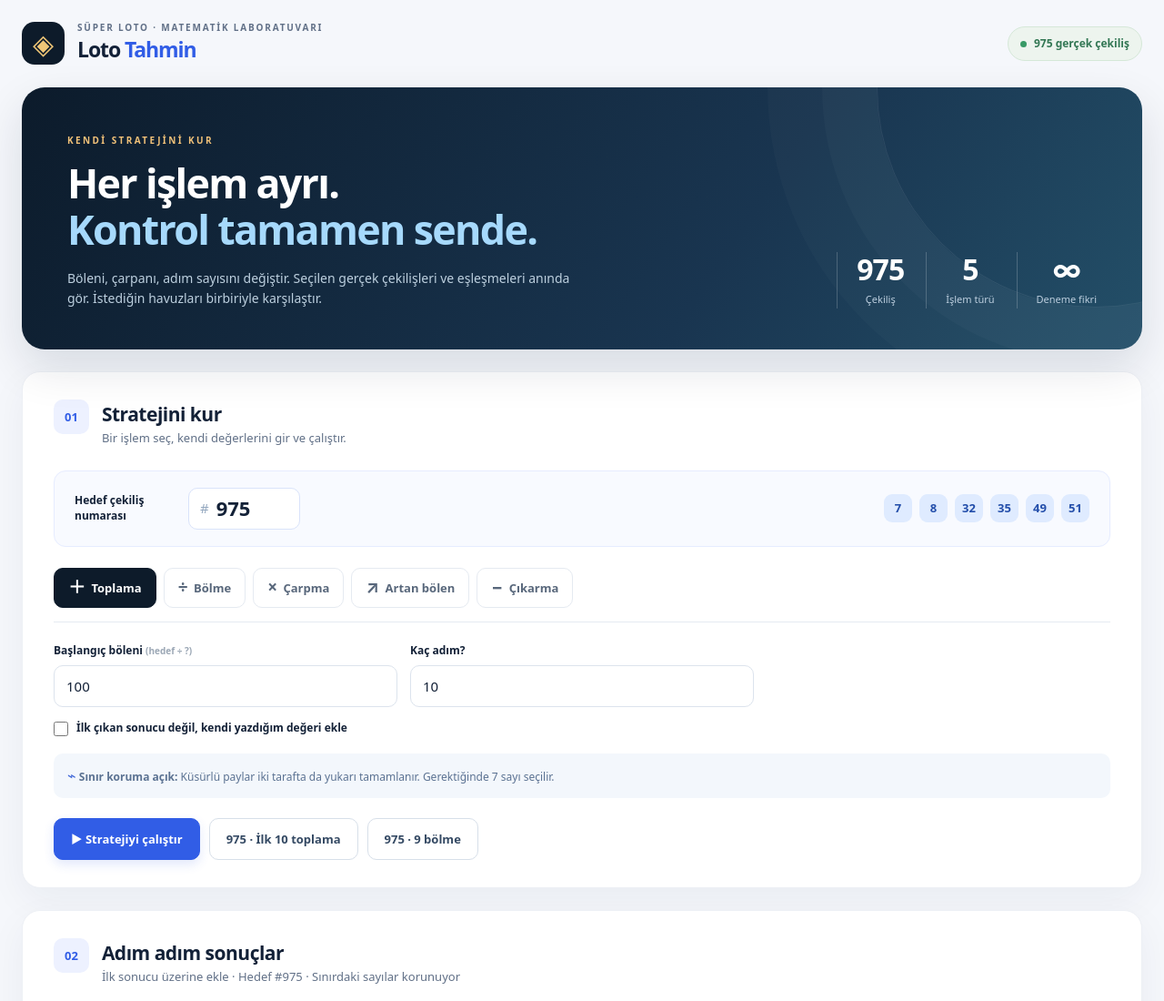
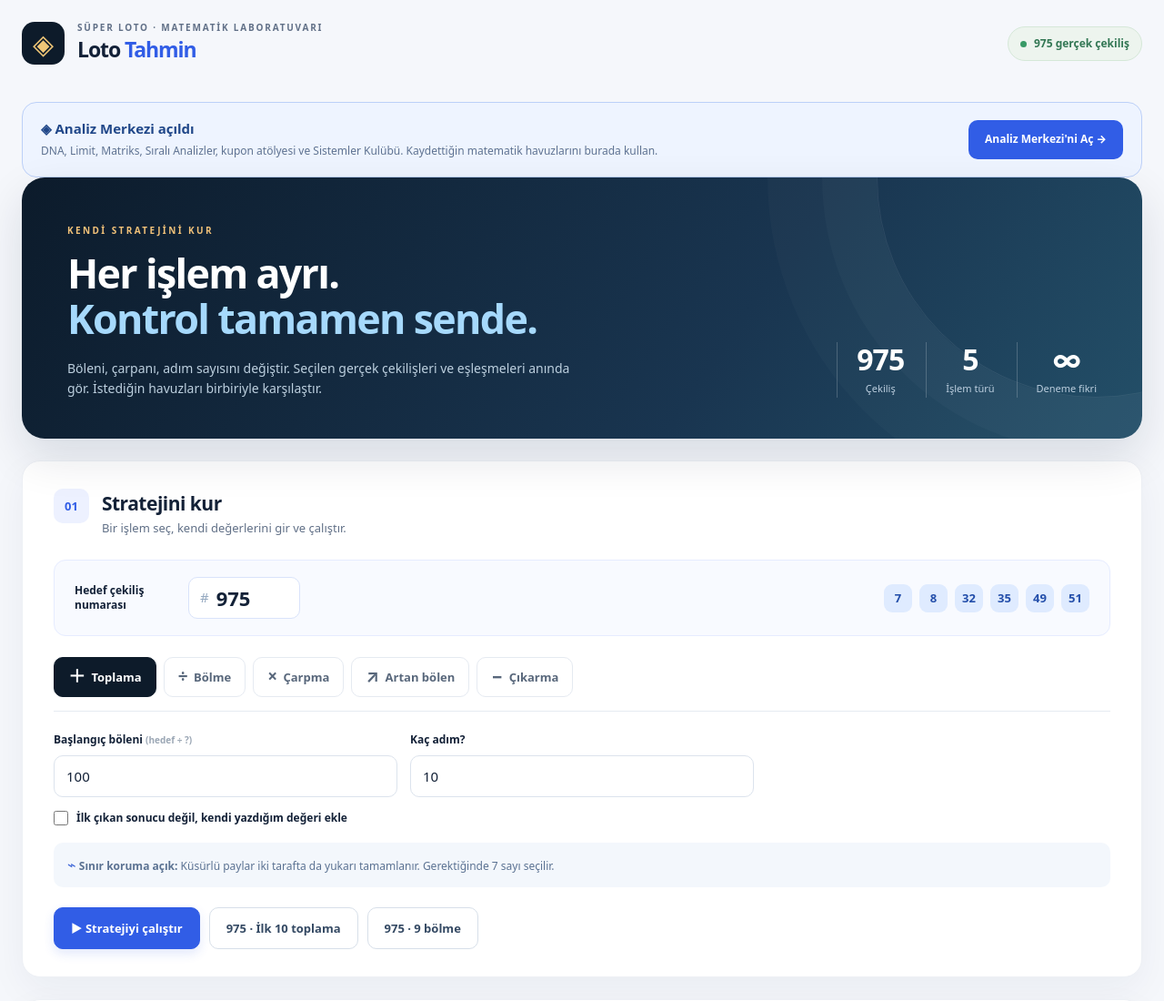
Before and after one commit to ustarenovasyon/Loto-Tahmin, a plain HTML site: page index.html in a window 1280 px wide. Shown: the top 1100 px of the page at 91% size. Drawn offline with Linux system fonts and the light colour scheme.

Commit message:
Link manual strategy laboratory to new Analysis Center while preserving all math controls

```diff
--- a/index.html
+++ b/index.html
@@ -22,6 +22,7 @@
     </header>
 
     <main>
+      <div class="lab-promo" style="display:flex;align-items:center;gap:18px;justify-content:space-between;flex-wrap:wrap;border:1px solid #bcd0f8;background:#eef4ff;border-radius:16px;padding:17px 20px;margin-top:16px"><div style="flex:1;min-width:190px"><strong style="display:block;color:#204789;font-size:15px">◈ Analiz Merkezi açıldı</strong><span style="font-size:12px;color:#5e7291">DNA, Limit, Matriks, Sıralı Analizler, kupon atölyesi ve Sistemler Kulübü. Kaydettiğin matematik havuzlarını burada kullan.</span></div><a href="./lab.html" style="text-decoration:none;display:inline-flex;align-items:center;justify-content:center;border-radius:10px;background:#315de6;color:white;font-size:12px;font-weight:800;padding:12px 18px;min-height:43px">Analiz Merkezi'ni Aç →</a></div>
       <section class="intro">
         <div>
           <span class="eyebrow">KENDİ STRATEJİNİ KUR</span>
```
